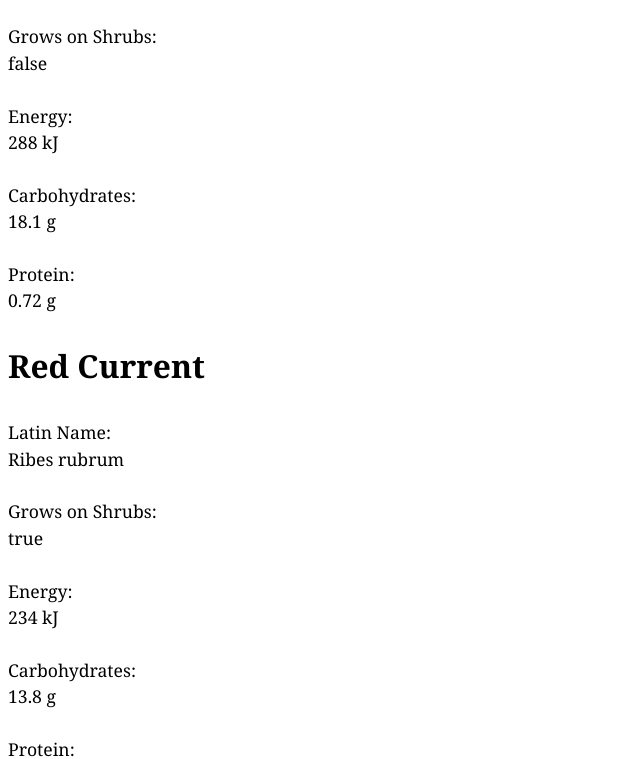
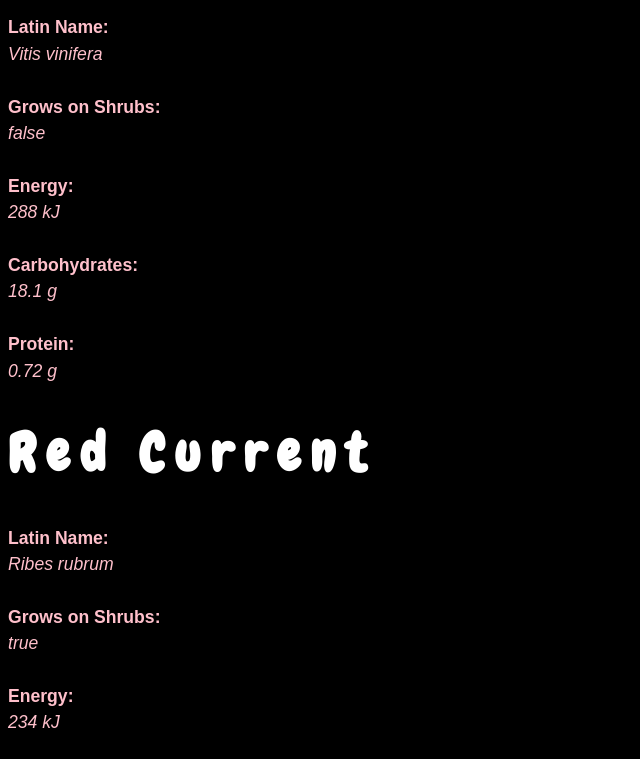
Before and after one commit to sky-bones/dsn1676-assignment-4, a plain HTML site: page index.html in a window 1280 px wide. Shown: the part 618-1377 px from the top of the page, without its empty margins (0-640 px from the left). Drawn offline with Linux system fonts and the light colour scheme.

Commit message:
Added in CSS
changed the font / colour / letter spacing
added in colour to the dt / dd items

```diff
--- a/css/main.css
+++ b/css/main.css
@@ -13,6 +13,7 @@ html {
 	-ms-text-size-adjust: 100%;
 	-webkit-text-size-adjust: 100%;
 	text-size-adjust: 100%;
+	background-color: black;
 
 }
 
@@ -24,3 +25,21 @@ img {
 	width: 100%;
 	display: block;
 }
+
+dl {
+	color: pink;
+}
+
+dl h1 {
+	color: white;
+	font-size: 3em;
+	letter-spacing: 0.2em;
+}
+
+dt {
+	font-weight: bold;
+}
+
+dd {
+	font-style: italic;
+}
--- a/css/type.css
+++ b/css/type.css
@@ -1,5 +1,6 @@
 html {
-  font: normal 100%/1.5 Georgia,serif;
+  font: normal 100%/1.5 Arial,sans-serif;
+  color: white;
 }
 
 @media only screen and (min-width: 60em) {
@@ -210,3 +211,7 @@ sub {
   padding-left: 0.3750rem;
   padding-right: 0.3750rem;
 }
+
+h1, h2, h3, h4, h5, h6 {
+  font-family: 'Chewy', cursive;
+}
--- a/index.html
+++ b/index.html
@@ -1,15 +1,20 @@
 <!DOCTYPE html>
 <html lang="en-ca">
+
 <head>
+
 	<meta charset="utf-8">
 	<title></title>
 	<meta name="viewport" content="width=device-width, initial-scale=1">
 	<link rel="stylesheet" type="text/css" href="css/grid.css">
 	<link rel="stylesheet" type="text/css" href="css/type.css">
 	<link rel="stylesheet" type="text/css" href="css/main.css">
+	<link href='http://fonts.googleapis.com/css?family=Chewy' rel='stylesheet' type='text/css'>
+
 </head>
 
 <body>
 		<script src="js/main.js">  </script>
 </body>
+
 </html>
```
Also changed, not shown: js/main.js (+1 -31 lines).
